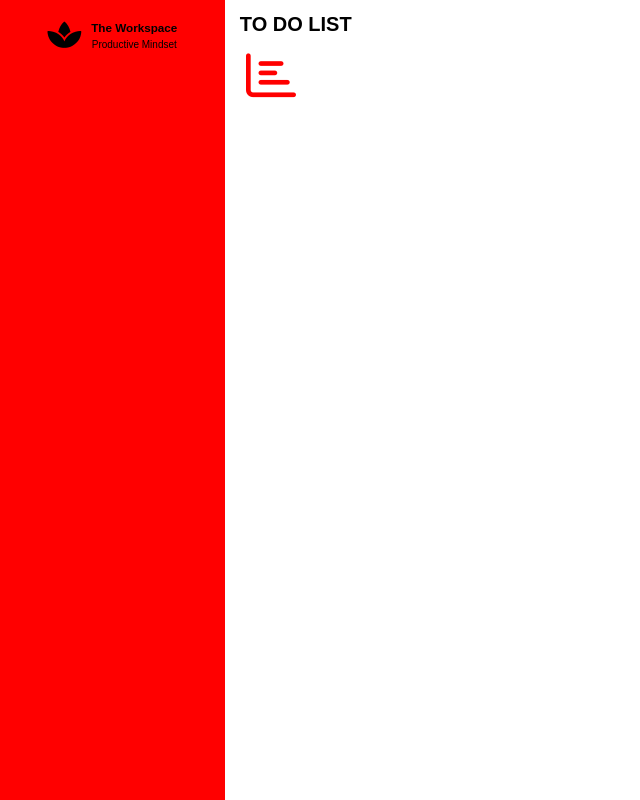
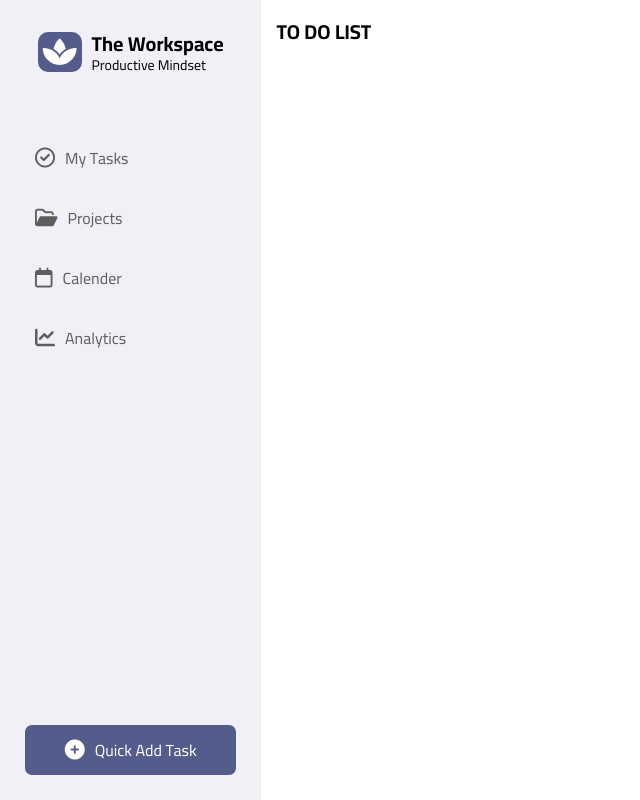
Before and after one commit to ahmadshams765-design/To-do-list, a plain HTML site: page index.html in a window 1280 px wide. Shown: the whole page, without its empty margins (0-640 px from the left). Drawn offline with Linux system fonts and the light colour scheme.

Commit message:
some Edit

```diff
--- a/index.html
+++ b/index.html
@@ -16,26 +16,53 @@
   </head>
   <body>
     <div class="page d-flex">
-      <div class="side-bar">
+      <div class="side-bar p-5">
         <div class="side-head p-20 d-flex flex-c">
           <div class="logo mr-10 d-flex flex-c">
-          <i class="fa-solid fa-spa t-3xl"></i>
+            <i class="fa-solid fa-spa t-3xl p-5 rad-10"></i>
           </div>
-        <div class="text align-c d-flex " style="flex-direction: column;">
-          <h3 class="m-0">The Workspace</h3>
-          <p class="mt-5 mb-0">Productive Mindset</p>
+          <div class="text" style="flex-direction: column">
+            <h3 class="m-0 t-base">The Workspace</h3>
+            <p class="mt-5 mb-0 t-sm">Productive Mindset</p>
           </div>
         </div>
+
+        <ul class="options">
+          <li>
+            <a href="">
+              <i class="fa-regular fa-circle-check"></i>
+              <span>My Tasks</span>
+            </a>
+          </li>
+          <li>
+            <a href="">
+              <i class="fa-regular fa-folder-open"></i>
+              <span>Projects</span></a>
+          </li>
+          <li>
+            <a href="">
+              <i class="fa-regular fa-calendar"></i>
+              <span>Calender</span></a>
+          </li>
+          <li>
+            <a href="">
+              <i class="fa-solid fa-chart-line"></i>
+              <span>Analytics</span></a>
+          </li>
+        </ul>
+
+        <p class="side-bottom">
+          <i class="fa-solid fa-circle-plus"></i>
+          <span>Quick Add Task</span>
+        </p>
       </div>
+<!--############################################################ -->
       <div class="container">
         <div class="heading">
           <h1>TO DO LIST</h1>
         </div>
 
-      <i
-        class="fa-regular fa-chart-bar fa-fw mr-5"
-        style="color: red; font-size: 50px"
-      ></i>
+
       </div>
     </div>
   </body>
--- a/scss/components/_sideBar.scss
+++ b/scss/components/_sideBar.scss
@@ -1,11 +1,111 @@
-@use './abstracts/mixins' as *;
+@use '../abstracts/mixins' as *;
 @use './abstracts/variables'  as *;
 
 .side-bar{
     position: relative;
     left: 0;
     top: 0;
-    width: 250px;
-    background-color: red;
+    width: 300px;
+    background-color:  rgb(241 240 247);
     height: 100vh;
+
+    .side-head{
+        margin-bottom: 30px;
+        .logo{
+            i{
+                color: white;
+                background-color: rgb(84 92 140);
+                margin-top: 0;
+                margin-bottom: 0;
+                font-size: 30px;
+            }
+        }
+        .text{
+            display: flex;
+            flex-direction: column;
+            justify-content: center;
+            align-items: flex-start;
+            h3{
+                font-size: 20px;
+            }
+            p{
+                margin-top: -10px;
+            }
+        }
+    }
+
+ul{
+    width: 100%;
+    display: flex;
+    flex-direction: column;
+    margin: auto;
+
+    li{
+        padding: 10px;
+        border-radius: 7px;
+
+        margin: 5px 20px;
+        transition: 0.3s;
+        &:hover{
+            background-color: rgb(225 225 236);
+            a{
+                color: rgb(84 92 140);
+                span{
+                    color: rgb(84 92 140);
+                    @include break(mobile){
+    display: none;
 }
+
+                }
+                i{
+                    color: rgb(84 92 140);
+
+                }
+            }
+        }
+        a{
+            display: flex;
+            justify-content: flex-start;
+            align-items: center;
+            i{
+                margin-right: 10px;
+                font-size: 20px;
+                color: rgb(94, 94, 94);
+            }
+            span{
+                font-size: 16px;
+                color: rgb(94, 94, 94);
+            }
+        }
+    }
+}
+
+.side-bottom{
+    padding: 10px;
+        border-radius: 7px;
+
+        margin: 5px 20px;
+        background-color: rgb(84 92 140);
+        color: white;
+        display: flex;
+        align-items: center;
+        justify-content: center;
+        position: absolute;
+        bottom: 20px;
+        width: calc(100% - 50px);
+        cursor: pointer;
+        span{
+            font-size: 16px;
+        }
+        i{
+            margin-right: 10px;
+                font-size: 20px;
+        }
+
+}
+
+@include break(mobile){
+    width: fit-content;
+}
+
+}
--- a/scss/main.scss
+++ b/scss/main.scss
@@ -3,6 +3,17 @@
 @use './layout/framework' as * ;
 @use './layout/global-rules' as * ;
 
+// font
+
 
 // Start Heading
 @use './components/sideBar' as * ;
+
+
+// Font
+* , body{
+     font-family: "Cairo", sans-serif;
+
+
+
+}
```
Also changed, not shown: css/main.css. Lines whose indentation alone changed are shown as unchanged.
